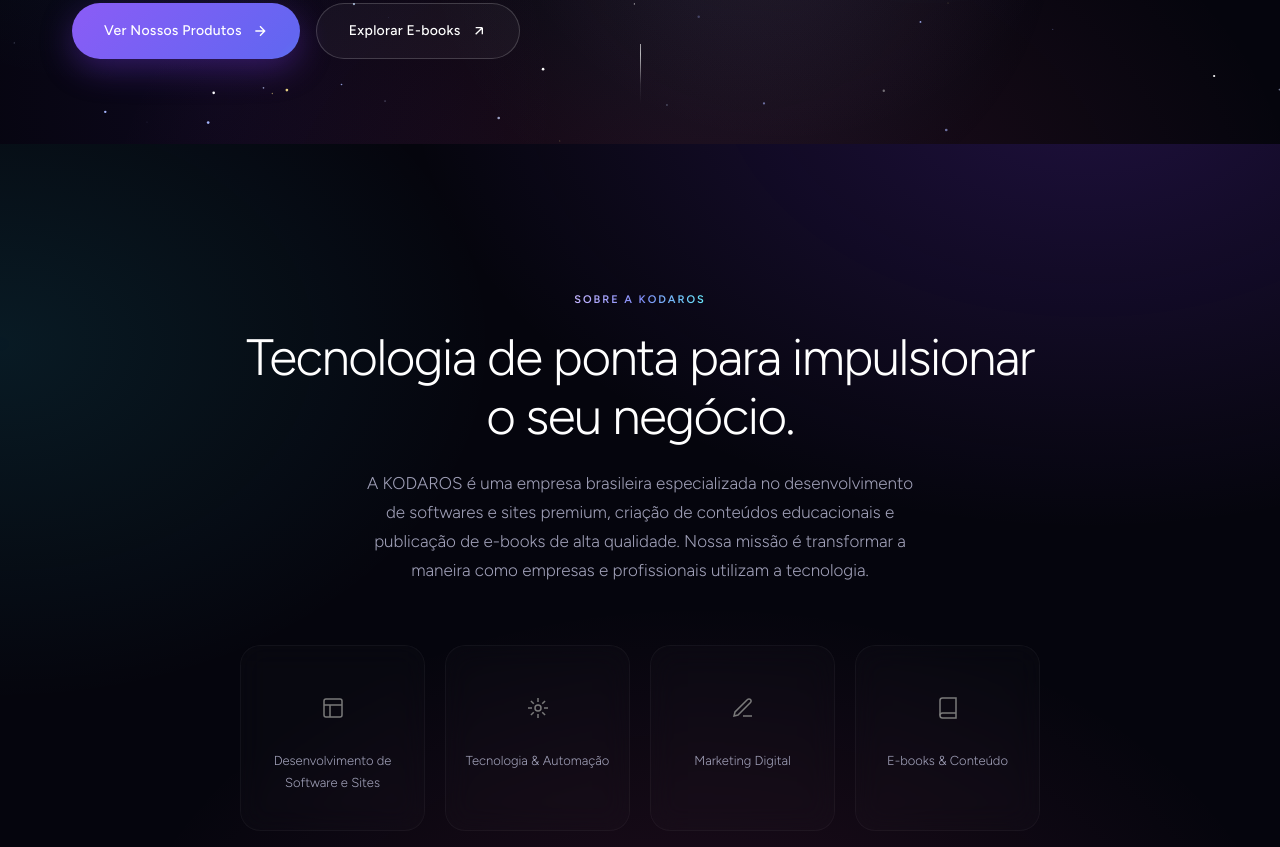
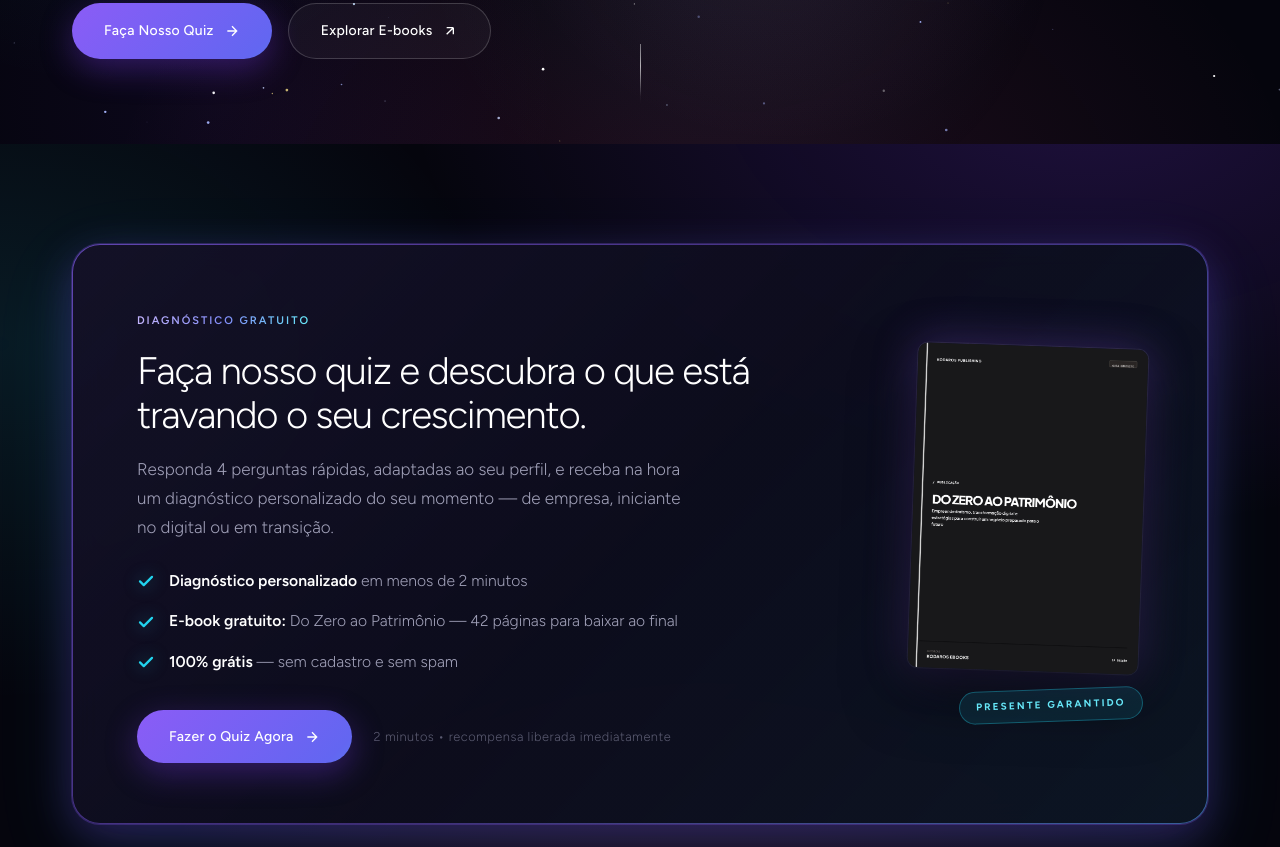
Before and after one commit to KelvinOliveiraCode/Kodaros, a plain HTML site: page index.html in a window 1280 px wide. Shown: the part 656-1503 px from the top of the page. Drawn offline with Linux system fonts and the light colour scheme.

Commit message:
feat: botão do hero direciona pro quiz + seção de diagnóstico gratuito com e-book de brinde

```diff
--- a/index.html
+++ b/index.html
@@ -60,8 +60,8 @@
                 </h1>
                 <p class="hero-subtitle">Desenvolvemos softwares e sites modernos, oferecemos cursos práticos e criamos e-books exclusivos em tecnologia e marketing digital para acelerar resultados.</p>
                 <div class="hero-buttons">
-                    <a href="#produtos" class="btn btn-primary">
-                        <span>Ver Nossos Produtos</span>
+                    <a href="https://kelvinoliveiracode.github.io/site-kodaros-funil/" target="_blank" rel="noopener" class="btn btn-primary">
+                        <span>Faça Nosso Quiz</span>
                         <svg width="16" height="16" viewBox="0 0 24 24" fill="none" stroke="currentColor" stroke-width="2"><path d="M5 12h14M12 5l7 7-7 7"/></svg>
                     </a>
                     <a href="https://kelvinoliveiracode.github.io/Kodaros-E-Books/" target="_blank" rel="noopener" class="btn btn-secondary">
@@ -78,6 +78,42 @@
         </div>
         <div class="scroll-indicator">
             <div class="scroll-line"></div>
+        </div>
+    </section>
+
+    <!-- QUIZ PROMO SECTION -->
+    <section class="quiz-promo" id="quiz">
+        <div class="container">
+            <div class="quiz-promo-card">
+                <div class="quiz-promo-content">
+                    <span class="section-label">Diagnóstico Gratuito</span>
+                    <h2 class="section-title">Faça nosso quiz e descubra o que está travando o seu crescimento.</h2>
+                    <p class="section-desc">Responda 4 perguntas rápidas, adaptadas ao seu perfil, e receba na hora um diagnóstico personalizado do seu momento — de empresa, iniciante no digital ou em transição.</p>
+                    <ul class="quiz-benefits">
+                        <li class="quiz-benefit">
+                            <svg width="18" height="18" viewBox="0 0 24 24" fill="none" stroke="currentColor" stroke-width="3" stroke-linecap="round" stroke-linejoin="round"><path d="M4 12.5l5 5L20 6.5"/></svg>
+                            <span><strong>Diagnóstico personalizado</strong> em menos de 2 minutos</span>
+                        </li>
+                        <li class="quiz-benefit">
+                            <svg width="18" height="18" viewBox="0 0 24 24" fill="none" stroke="currentColor" stroke-width="3" stroke-linecap="round" stroke-linejoin="round"><path d="M4 12.5l5 5L20 6.5"/></svg>
+                            <span><strong>E-book gratuito:</strong> Do Zero ao Patrimônio — 42 páginas para baixar ao final</span>
+                        </li>
+                        <li class="quiz-benefit">
+                            <svg width="18" height="18" viewBox="0 0 24 24" fill="none" stroke="currentColor" stroke-width="3" stroke-linecap="round" stroke-linejoin="round"><path d="M4 12.5l5 5L20 6.5"/></svg>
+                            <span><strong>100% grátis</strong> — sem cadastro e sem spam</span>
+                        </li>
+                    </ul>
+                    <a href="https://kelvinoliveiracode.github.io/site-kodaros-funil/" target="_blank" rel="noopener" class="btn btn-primary quiz-cta">
+                        <span>Fazer o Quiz Agora</span>
+                        <svg width="16" height="16" viewBox="0 0 24 24" fill="none" stroke="currentColor" stroke-width="2"><path d="M5 12h14M12 5l7 7-7 7"/></svg>
+                    </a>
+                    <span class="quiz-note">2 minutos &bull; recompensa liberada imediatamente</span>
+                </div>
+                <div class="quiz-promo-visual">
+                    <img src="ebook-cover.png" alt="E-book Do Zero ao Patrimônio" class="quiz-ebook-cover">
+                    <span class="quiz-gift-tag">PRESENTE GARANTIDO</span>
+                </div>
+            </div>
         </div>
     </section>
 
--- a/script.js
+++ b/script.js
@@ -336,7 +336,8 @@ document.addEventListener('DOMContentLoaded', function() {
         // e nunca intersectariam — por isso ficam de fora do reveal.
         const revealElements = document.querySelectorAll(
             '.section-header, .pillar, .why-card, ' +
-            '.testimonial-card, .contact-channel, .legal-section'
+            '.testimonial-card, .contact-channel, .legal-section, ' +
+            '.quiz-benefit, .quiz-promo-visual'
         );
 
         const revealObserver = new IntersectionObserver((entries) => {
@@ -349,7 +350,8 @@ document.addEventListener('DOMContentLoaded', function() {
                                      child.classList.contains('why-card') ||
                                      child.classList.contains('testimonial-card') ||
                                      child.classList.contains('contact-channel') ||
-                                     child.classList.contains('legal-section')
+                                     child.classList.contains('legal-section') ||
+                                     child.classList.contains('quiz-benefit')
                         );
                         const index = siblings.indexOf(entry.target);
                         entry.target.style.transitionDelay = `${index * 0.08}s`;
--- a/style.css
+++ b/style.css
@@ -1696,3 +1696,141 @@ ul {
         max-width: 220px;
     }
 }
+
+/* ========================================
+   QUIZ PROMO
+   ======================================== */
+.quiz-promo {
+    padding: 100px 0 20px;
+    position: relative;
+    z-index: 1;
+}
+
+.quiz-promo-card {
+    display: flex;
+    align-items: center;
+    gap: 56px;
+    padding: 60px 64px;
+    border-radius: 28px;
+    border: 1px solid rgba(139, 92, 246, 0.30);
+    background:
+        linear-gradient(rgba(11, 11, 24, 0.88), rgba(11, 11, 24, 0.88)) padding-box,
+        linear-gradient(135deg, rgba(139, 92, 246, 0.55), rgba(99, 102, 241, 0.2), rgba(34, 211, 238, 0.45)) border-box;
+    box-shadow: var(--glow-primary);
+    backdrop-filter: var(--blur-card);
+    -webkit-backdrop-filter: var(--blur-card);
+}
+
+.quiz-promo-content {
+    flex: 1;
+    min-width: 0;
+}
+
+.quiz-promo-content .section-title {
+    font-size: clamp(1.7rem, 3.4vw, 2.4rem);
+}
+
+.quiz-promo-content .section-desc {
+    margin-bottom: 26px;
+}
+
+.quiz-benefits {
+    list-style: none;
+    display: flex;
+    flex-direction: column;
+    gap: 14px;
+    margin-bottom: 34px;
+}
+
+.quiz-benefit {
+    display: flex;
+    align-items: center;
+    gap: 14px;
+    font-family: var(--font-body);
+    font-size: 0.98rem;
+    font-weight: 300;
+    color: var(--color-text-muted);
+}
+
+.quiz-benefit svg {
+    flex-shrink: 0;
+    color: var(--color-accent-2);
+    filter: drop-shadow(0 0 8px rgba(34, 211, 238, 0.5));
+}
+
+.quiz-benefit strong {
+    font-weight: 600;
+    color: var(--color-text-primary);
+}
+
+.quiz-cta {
+    margin-right: 14px;
+}
+
+.quiz-note {
+    display: inline-block;
+    margin-left: 4px;
+    font-family: var(--font-body);
+    font-size: 0.8rem;
+    font-weight: 300;
+    color: var(--color-text-dim);
+    letter-spacing: 0.04em;
+}
+
+.quiz-promo-visual {
+    flex-shrink: 0;
+    display: flex;
+    flex-direction: column;
+    align-items: flex-end;
+    gap: 18px;
+    position: relative;
+}
+
+.quiz-ebook-cover {
+    width: 230px;
+    border-radius: 10px;
+    box-shadow:
+        0 24px 60px rgba(0, 0, 0, 0.6),
+        0 0 0 1px rgba(255, 255, 255, 0.08),
+        0 0 44px rgba(139, 92, 246, 0.35);
+    transform: rotate(2deg);
+    transition: transform var(--transition-slower);
+}
+
+.quiz-promo-card:hover .quiz-ebook-cover {
+    transform: rotate(0deg) scale(1.03);
+}
+
+.quiz-gift-tag {
+    font-family: var(--font-body);
+    font-size: 0.62rem;
+    font-weight: 700;
+    letter-spacing: 0.22em;
+    color: #67E8F9;
+    background: rgba(34, 211, 238, 0.10);
+    border: 1px solid rgba(34, 211, 238, 0.32);
+    padding: 7px 16px;
+    border-radius: 999px;
+    transform: rotate(-2deg);
+}
+
+@media (max-width: 900px) {
+    .quiz-promo-card {
+        flex-direction: column;
+        text-align: center;
+        padding: 44px 28px;
+        gap: 36px;
+    }
+
+    .quiz-benefits {
+        align-items: center;
+    }
+
+    .quiz-promo-visual {
+        align-items: center;
+    }
+
+    .quiz-cta {
+        margin-right: 0;
+    }
+}
```
Also changed, not shown: ebook-cover.png (added).
